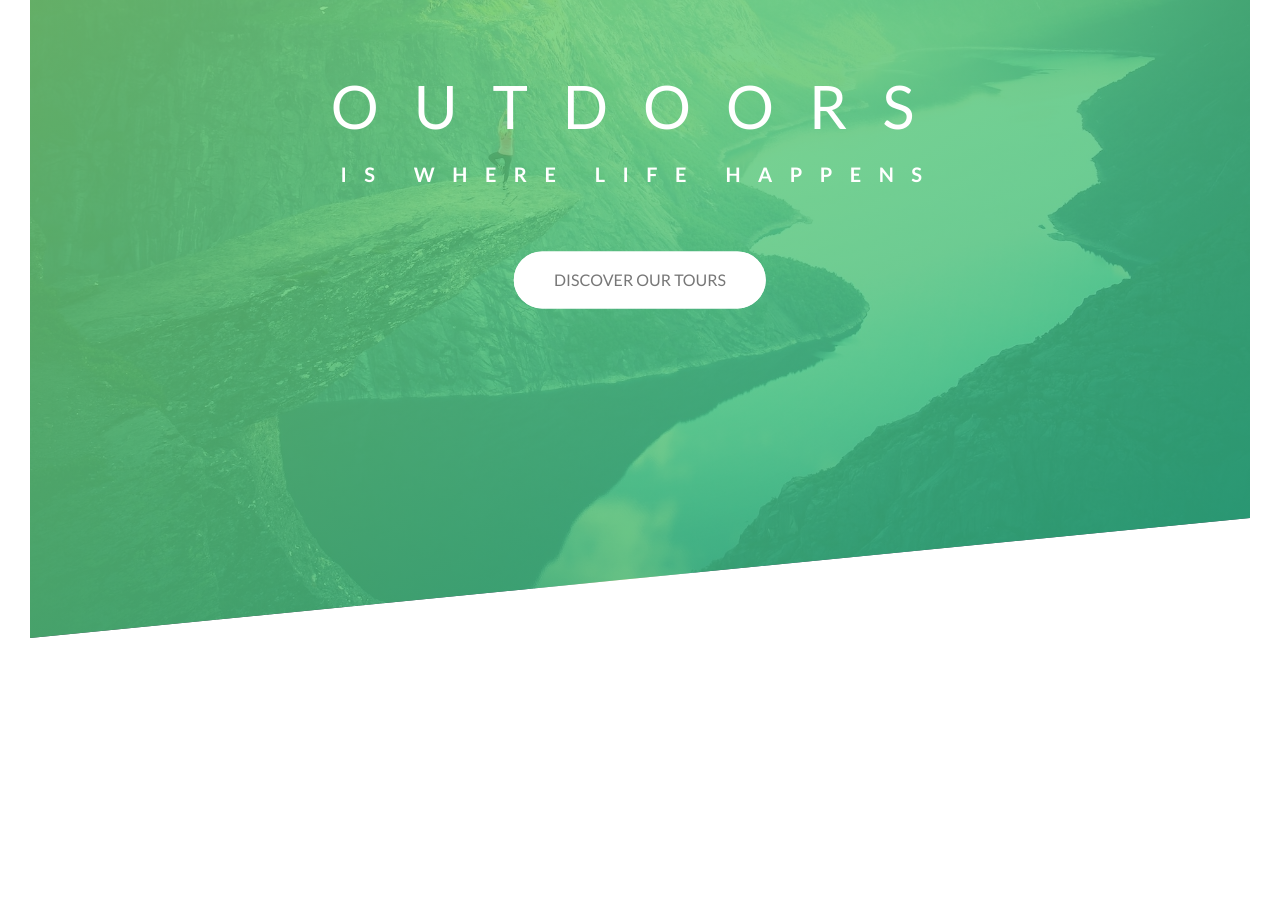
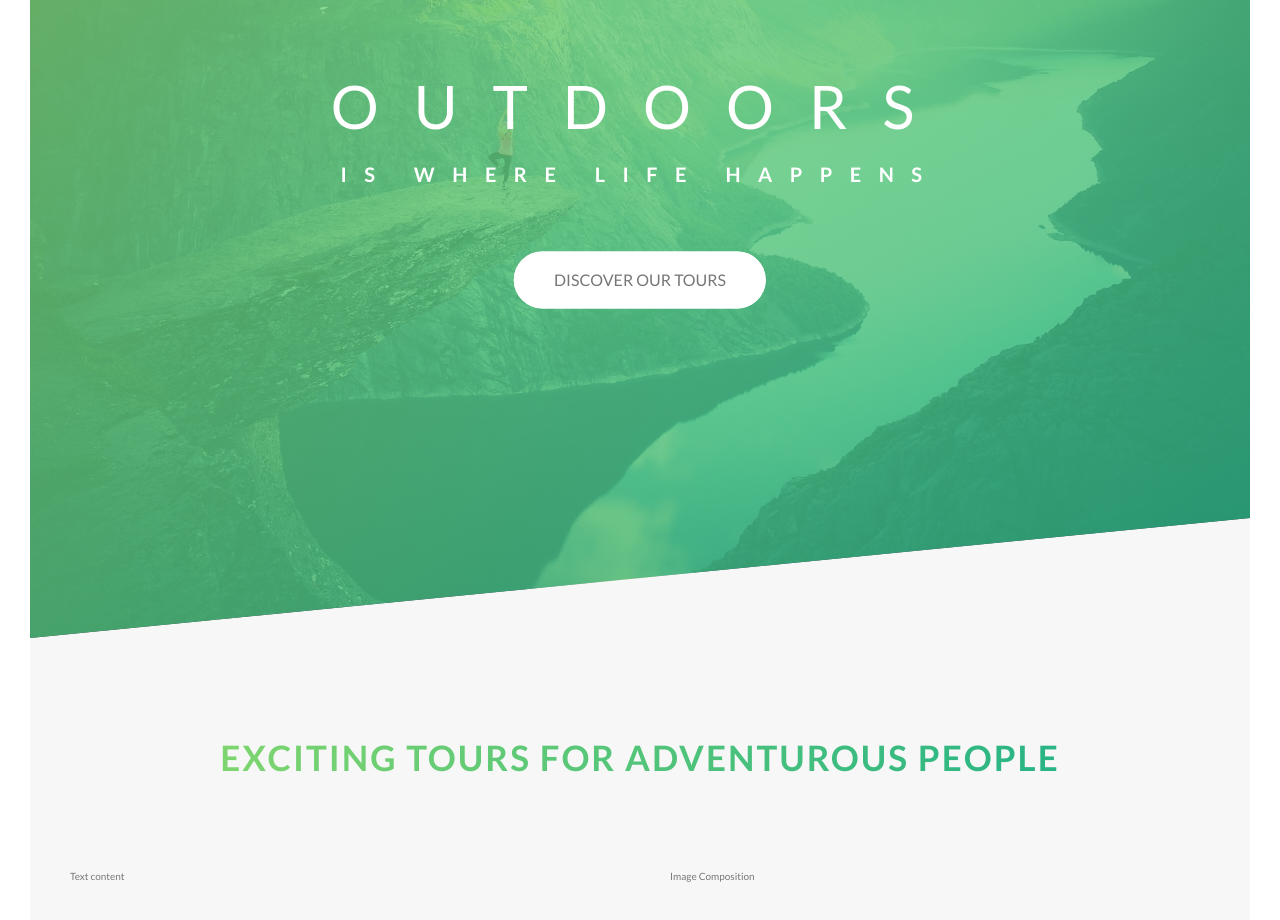
Before and after one commit to Electrolytful/Natours, a website: page index.html in a window 1280 px wide. Shown: the part 152-1072 px from the top of the page. Before the commit the page ends 820 px from the top, so only its background shows below. Drawn offline with Linux system fonts and the light colour scheme.

Commit message:
added some content to about section, implemented some utility classes

```diff
--- a/index.html
+++ b/index.html
@@ -28,6 +28,26 @@
         </div>
     </header>
 
+    <main>
+        <section class="section-about">
+            <div class="u-center-text u-margin-bottom-8">
+                <h2 class="heading-secondary">
+                    Exciting tours for adventurous people
+                </h2>
+            </div>
+
+            <div class="row">
+                <div class="col-1-of-2">
+                    Text content
+                </div>
+                <div class="col-1-of-2">
+                    Image Composition
+                </div>
+            </div>
+
+        </section>
+    </main>
+
 </body>
 
 </html>
--- a/sass/abstracts/_variables.scss
+++ b/sass/abstracts/_variables.scss
@@ -4,6 +4,8 @@
 $color-primary-dark: #28b485;
 
 $color-grey-dark: #777;
+$color-grey-light-1: #f7f7f7;
+
 $color-white: #fff;
 $color-black: #000;
 
--- a/sass/base/_typography.scss
+++ b/sass/base/_typography.scss
@@ -29,3 +29,21 @@
         animation: fadeInRight 1s ease-out;
     }
 }
+
+.heading-secondary {
+    font-size: 3.5rem;
+    text-transform: uppercase;
+    font-weight: 700;
+    display: inline-block;
+    background-image: linear-gradient(to right, $color-primary-light, $color-primary-dark);
+    background-clip: text;
+    -webkit-background-clip: text;
+    color: transparent;
+    letter-spacing: .2rem;
+    transition: all .2s;
+
+    &:hover {
+        transform: skewY(2deg) skewX(15deg) scale(1.1);
+        text-shadow: .5rem 1rem 2rem rgba($color-black, .2);
+    }
+}
--- a/sass/base/_utilities.scss
+++ b/sass/base/_utilities.scss
@@ -0,0 +1,3 @@
+.u-center-text { text-align: center; }
+
+.u-margin-bottom-8 { margin-bottom: 8rem; }
--- a/sass/layout/_grid.scss
+++ b/sass/layout/_grid.scss
@@ -1,6 +1,5 @@
 .row {
     max-width: $grid-width;
-    background-color: #eee;
     margin: 0 auto;
 
     &:not(:last-child) {
@@ -10,7 +9,6 @@
     @include clearfix;
 
     [class^="col-"] {
-        background-color: orangered;
         float: left;
 
         &:not(:last-child) {
--- a/sass/pages/_home.scss
+++ b/sass/pages/_home.scss
@@ -0,0 +1,5 @@
+.section-about {
+    background-color: $color-grey-light-1;
+    padding: 25rem 0;
+    margin-top: -20vh;
+}
```
Also changed, not shown: css/style.css.
